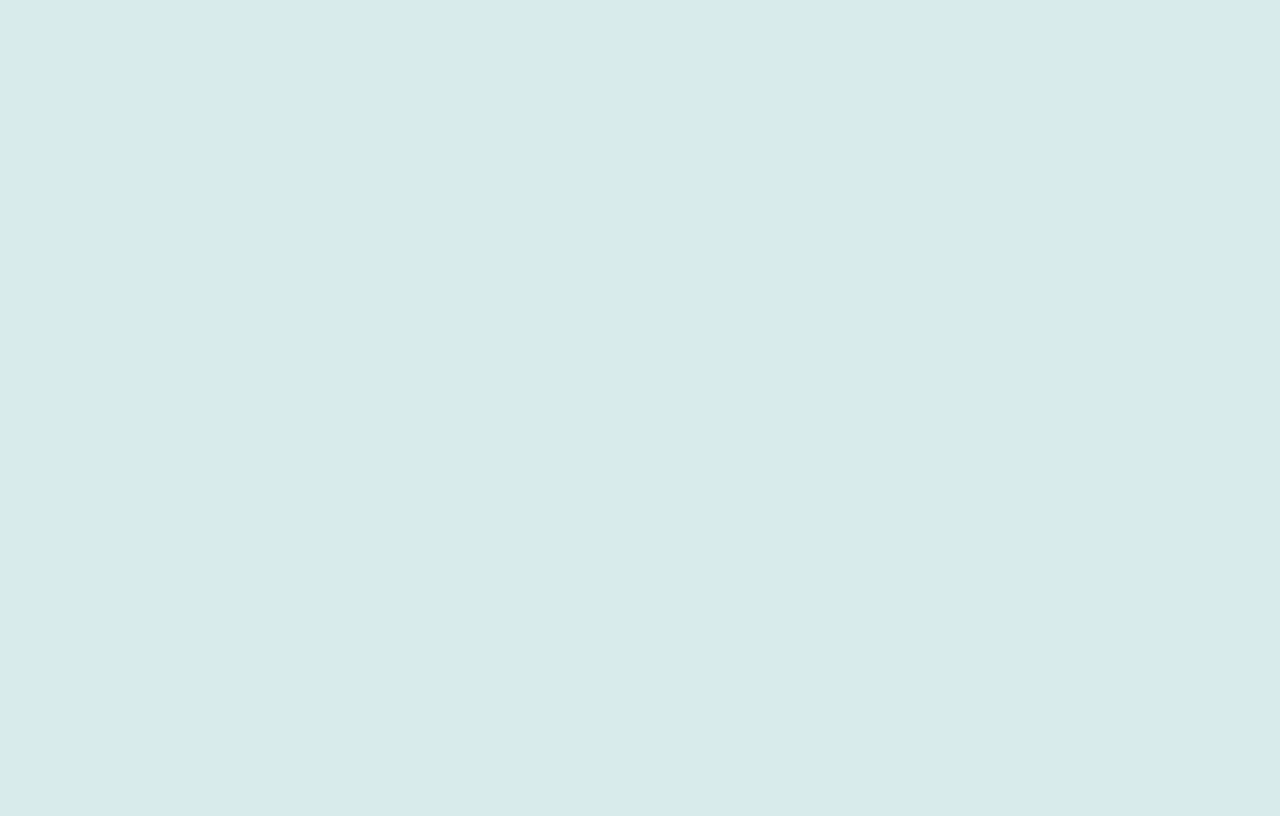
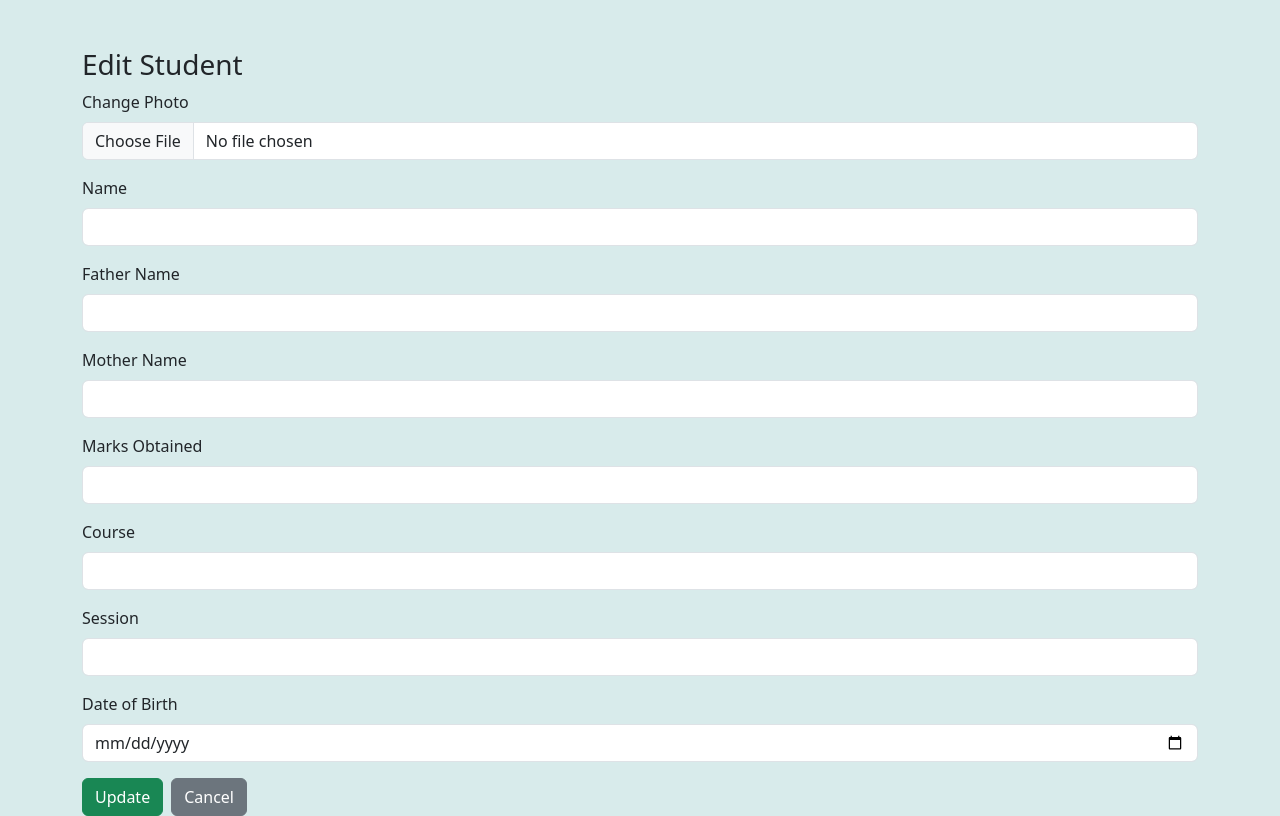
Before and after one commit to palsakshi/Result, a React (Vite) app in the folder student-login/: page /editStudent/1 in a window 1280 px wide. Before the commit this address had no page. Built offline with nearby package versions, Linux system fonts and the light colour scheme; no server answers.

Commit message:
add new file

```diff
--- a/student-login/src/App.jsx
+++ b/student-login/src/App.jsx
@@ -9,7 +9,7 @@ import Login from "./components/admin/login";
 import Dashboard from "./components/admin/Dashboard/DashboardHome";
 import StudentForm from "./components/admin/Dashboard/StudentForm"; // ✅ Correct name
 import StudentList from "./components/admin/Dashboard/studentList";
-
+import EditStudent  from "./components/admin/Dashboard/editStudent";
 
 function AppWrapper() {
   // const location = useLocation();
@@ -22,9 +22,9 @@ function AppWrapper() {
       <Routes>
         <Route path="/dashboard" element={<Dashboard />} >
         <Route path="formshow" element={<StudentForm />} />
-        <Route path="formList" element={<StudentList/>} />
-
+        <Route path="formList" element={<StudentList/>}/>
         </Route>
+        <Route path="/editStudent/:id"  element={<EditStudent/>} />
         <Route path="/login" element={<Login />} />
         <Route path="/" element={<Search />} />
         <Route path="/userInfo" element={<UserInfo />} />
--- a/student-login/src/components/UserInfo.jsx
+++ b/student-login/src/components/UserInfo.jsx
@@ -1,7 +1,5 @@
 import React, { useEffect, useState } from "react";
-import myImage from '../assets/img/stu1.jpg';
 import myLogo from "../assets/img/logo.jpg";
-import { jsPDF } from "jspdf";
 
 const UserInfo = () => {
   const [student, setStudent] = useState(null);
@@ -12,46 +10,39 @@ const UserInfo = () => {
       setStudent(JSON.parse(storedData));
     }
   }, []);
-
-  const handleDownload = (type) => {
-    const doc = new jsPDF();
-    doc.text(`This is content for ${type}`, 10, 10); // You can customize this text or add HTML content
-    doc.save(`${type}.pdf`); // Download the file with a dynamic name like pdf1.pdf
-  };
-
+console.log(student);
   if (!student) {
     return (
-    <>
       <div className="container d-flex flex-column justify-content-center align-items-center ">
         <div className="img_div">
           <img src={myLogo} alt="logo text" />
         </div>
-     <div className="text-center mt-5">No student data found.</div>;
+        <div className="text-center mt-5">No student data found.</div>
       </div>
-     </>
-     )
+    );
   }
 
   return (
     <>
-      <div className="container d-flex flex-column justify-content-center align-items-center ">
+      <div className="container d-flex flex-column justify-content-center align-items-center">
         <div className="img_div">
           <img src={myLogo} alt="logo text" />
         </div>
 
-    <div className="container mt-4 text-center">
+        <div className="container  text-center">
+       <div style={{ width: "30%", height: "30%",float: "right",overflow: "hidden"  }}>
           <img
             src={`http://localhost:3000/uploads/${student.photo}`}
-        className="img-thumbnail rounded float-left"
-        style={{ width: "20%", height: "2%", float: "right" }}
-        alt="..."
+            className="img-thumbnail rounded "
+            style={{ width: "30%", float: "right", height:"30%", objectFit:"contain" }}
+            alt="Student"
           />
-
-      <table className="table table-bordered table-striped">
+</div>
+          <table className="table table-bordered table-striped mt-3">
             <tbody className="text-start">
               <tr><td>College/Institute Name:</td><td>{student.collegeName}</td></tr>
               <tr><td>Registration No.</td><td>{student.registrationNo}</td></tr>
-          <tr><td>Roll no.</td><td>{student.rollNo}</td></tr>
+              <tr><td>Roll No.</td><td>{student.rollNo}</td></tr>
               <tr><td>Name of Candidate:</td><td>{student.candidateName}</td></tr>
               <tr><td>Father's Name:</td><td>{student.fatherName}</td></tr>
               <tr><td>Mother's Name:</td><td>{student.motherName}</td></tr>
@@ -63,22 +54,41 @@ const UserInfo = () => {
             </tbody>
           </table>
 
-      <div className="mt-3 justify-content-space-between">
+          {/* Marksheet Download Section */}
+          <div className="container mt-4 mb-4">
+            <div className="card">
+              <div className="card-header bg-white text-primary fw-bold">
+                Download Marksheets
+              </div>
+              <div className="card-body p-0">
+                <table className="table mb-0 table-bordered">
+                  <tbody>
+                    {student.documents && student.documents.length > 0 ? (
+                      student.documents.map((doc, index) => (
+                        <tr key={index}>
+                          <td>Marksheet {index + 1}</td>
+                          <td>
                             <a
-          href="https://example.com/dmc"
+                              href={`http://localhost:3000/uploads/${doc.filePath}`}
+                              className="text-primary fw-semibold"
+                              download
                               target="_blank"
                               rel="noopener noreferrer"
-          className="btn btn-primary me-2"
                             >
-          View Your DMC
+                              Download
                             </a>
-        <button className="btn btn-success me-2" onClick={() => handleDownload("pdf1")}>
-          Download PDF
-        </button>
-        {/* <button className="btn btn-success" onClick={() => handleDownload("pdf2")}>
-          Download PDF 2
-        </button> */}
+                          </td>
+                        </tr>
+                      ))
+                    ) : (
+                      <tr><td colSpan="2">No marksheets found.</td></tr>
+                    )}
+                  </tbody>
+                </table>
               </div>
+            </div>
+          </div>
+
         </div>
       </div>
     </>
--- /dev/null
+++ b/student-login/src/components/admin/Dashboard/editStudent.jsx
@@ -0,0 +1,128 @@
+import React, { useEffect, useState, useRef } from 'react';
+import axios from 'axios';
+import { useParams, useNavigate } from 'react-router-dom';
+import baseURL from '../../../baseURL';
+
+const EditStudent = () => {
+  const { id } = useParams();
+  const navigate = useNavigate();
+  const photoRef = useRef(null);
+  const { regNo } = useParams();
+
+  const [student, setStudent] = useState({
+    candidateName: '',
+    marksObtained: '',
+    dob: '',
+    course: '',
+    session: '',
+    fatherName: '',
+    motherName: '',
+    photo: null
+  });
+
+  const [existingPhoto, setExistingPhoto] = useState(null); // to show previous photo
+
+  useEffect(() => {
+    fetchStudent();
+  }, []);
+
+  const fetchStudent = async () => {
+    try {
+      const res = await axios.get(`${baseURL}/api/all-students/:${regNo}`);
+      const data = res.data;
+      setStudent({ ...data, photo: null }); // we clear photo input, only show old one
+      setExistingPhoto(data.photo); // store old photo path/URL
+    } catch (err) {
+      console.error( "eee" + err);
+    }
+  };
+
+  const handleChange = (e) => {
+    setStudent({ ...student, [e.target.name]: e.target.value });
+  };
+
+  const handleFileChange = (e) => {
+    setStudent({ ...student, photo: e.target.files[0] });
+  };
+
+  const handleUpdate = async (e) => {
+    e.preventDefault();
+    const form = new FormData();
+
+    for (let key in student) {
+      if (key === 'photo' && student.photo) {
+        form.append('photo', student.photo); // only append if new photo selected
+      } else if (key !== 'photo') {
+        form.append(key, student[key]);
+      }
+    }
+
+    try {
+      await axios.put(`${baseURL}/api/update-student/${id}`, form, {
+        headers: { 'Content-Type': 'multipart/form-data' }
+      });
+
+      alert("Student updated successfully!");
+      navigate('/dashboard/formList');
+    } catch (err) {
+      console.error(err);
+      alert('Error while updating student');
+    }
+  };
+
+  return (
+    <div className="container mt-5">
+      <h3>Edit Student</h3>
+      <form onSubmit={handleUpdate} encType="multipart/form-data">
+
+        {/* Photo Preview + Upload */}
+        {existingPhoto && (
+          <div className="mb-3">
+            <label className="form-label">Current Photo:</label><br />
+            <img src={`${baseURL}/uploads/${existingPhoto}`} alt="Student" width="120" height="120" className="img-thumbnail" />
+          </div>
+        )}
+        <div className="mb-3">
+          <label className="form-label">Change Photo</label>
+          <input
+            type="file"
+            name="photo"
+            accept="image/*"
+            ref={photoRef}
+            onChange={handleFileChange}
+            className="form-control"
+          />
+        </div>
+
+        {/* Editable Fields */}
+        {[
+          ['candidateName', 'Name'],
+          ['fatherName', 'Father Name'],
+          ['motherName', 'Mother Name'],
+          ['marksObtained', 'Marks Obtained'],
+          ['course', 'Course'],
+          ['session', 'Session'],
+          ['dob', 'Date of Birth'],
+
+        ].map(([name, label]) => (
+          <div className="mb-3" key={name}>
+            <label className="form-label">{label}</label>
+            <input
+              type={name === 'dob' ? 'date' : name.includes('Marks') ? 'number' : 'text'}
+              name={name}
+              value={student[name] || ''}
+              onChange={handleChange}
+              className="form-control"
+              required
+            />
+          </div>
+        ))}
+
+        <button type="submit" className="btn btn-success">Update</button>
+        <button type="button" className="btn btn-secondary ms-2" onClick={() => navigate('/dashboard/formList')}>Cancel</button>
+      </form>
+    </div>
+  );
+};
+
+export default EditStudent;
--- a/student-login/src/components/admin/Dashboard/studentList.jsx
+++ b/student-login/src/components/admin/Dashboard/studentList.jsx
@@ -2,12 +2,14 @@ import React, { useEffect, useState } from 'react';
 import axios from 'axios';
 import DataTable from 'react-data-table-component';
 import baseURL from '../../../baseURL';
+import { useNavigate } from 'react-router-dom';
+
 
 const StudentList = () => {
   const [students, setStudents] = useState([]);
   const [editId, setEditId] = useState(null);
   const [editData, setEditData] = useState({});
-
+ const Navigate = useNavigate();
   useEffect(() => {
     fetchRecords();
   }, []);
@@ -24,6 +26,7 @@ const StudentList = () => {
   const handleEditClick = (student) => {
     setEditId(student.id);
     setEditData({ ...student });
+    Navigate(`/editStudent/${student.id}`);
   };
 
   const handleCancelEdit = () => {
```
Also changed, not shown: 12 other files (tests, documents, lock files or other folders). Lines whose indentation alone changed are shown as unchanged.
